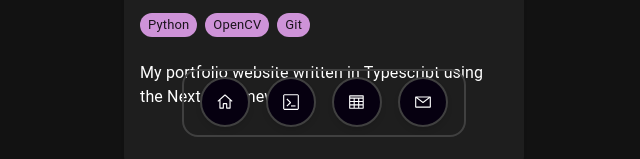
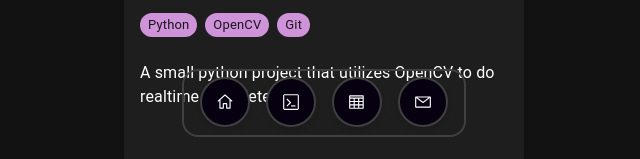
Before and after one commit to AshokSasi/Portfolio-Website, a Next.js app: page /projects in a window 1280 px wide. Shown: the part 655-814 px from the top of the page, without its empty margins (316-956 px from the left). Built offline with nearby package versions, Linux system fonts and the light colour scheme.

Commit message:
Added description to project

```diff
--- a/src/app/projects/page.tsx
+++ b/src/app/projects/page.tsx
@@ -82,7 +82,7 @@ export default function Home() {
                     <Chip label="Git" size="small" color="secondary" />
                   </Stack>
                   <br />
-                  <p className="text-white-700 text-base break-normal">My portfolio website written in Typescript using the Next.js framework.</p>
+                  <p className="text-white-700 text-base break-normal">A small python project that utilizes OpenCV to do realtime face detection.</p>
                 </CardContent>
               </Card>
             </FadeContent>
```
